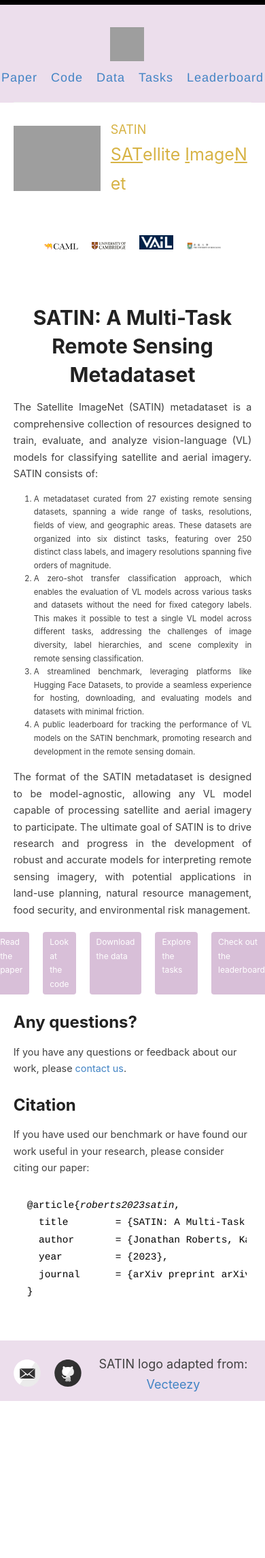
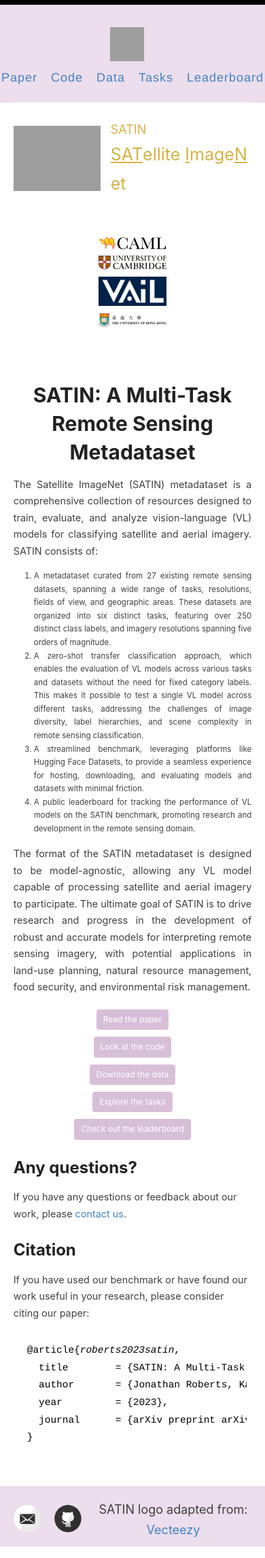
Before and after one commit to satinbenchmark/satinbenchmark.github.io, a Jekyll site: the page built from home.md, in a window 390 px wide. Shown: the whole page at 68% size. Built offline with Jekyll 4.4.1, drawn with Linux system fonts in a browser that asks for light colours; before the commit the page ends 2078 px from its top, so only the background shows below that.

Commit message:
Edit to make buttons and logos stack in small screens

```diff
--- a/assets/style.scss
+++ b/assets/style.scss
@@ -1344,12 +1344,14 @@ th {
 
     /* Adjusting flex container for small logos */
     .small-logos-container {
+        flex-direction: column;
         flex-wrap: wrap;
+        align-items: center; /* center the logos */
     }
 
     /* Adjusting image sizes */
     .small-logo {
-        width: 50px;
+        width: 100px;
         height: auto;
     }
 
@@ -1362,6 +1364,13 @@ th {
     .button {
         font-size: 12px;
         padding: 5px 10px;
+    }
+
+    /* Stack buttons into rows */
+    .button-row {
+        flex-direction: column;
+        align-items: center; /* center the buttons */
+        gap: 10px; /* space between stacked buttons */
     }
 
     /* Adjusting tab sizes and format */
@@ -1377,6 +1386,11 @@ th {
 }
 
 
+/* Stack logos into rows and allow them to wrap */
+
+
+
+
 
 
 // Settled on moving the import of syntax highlighting to the bottom of the CSS
```
